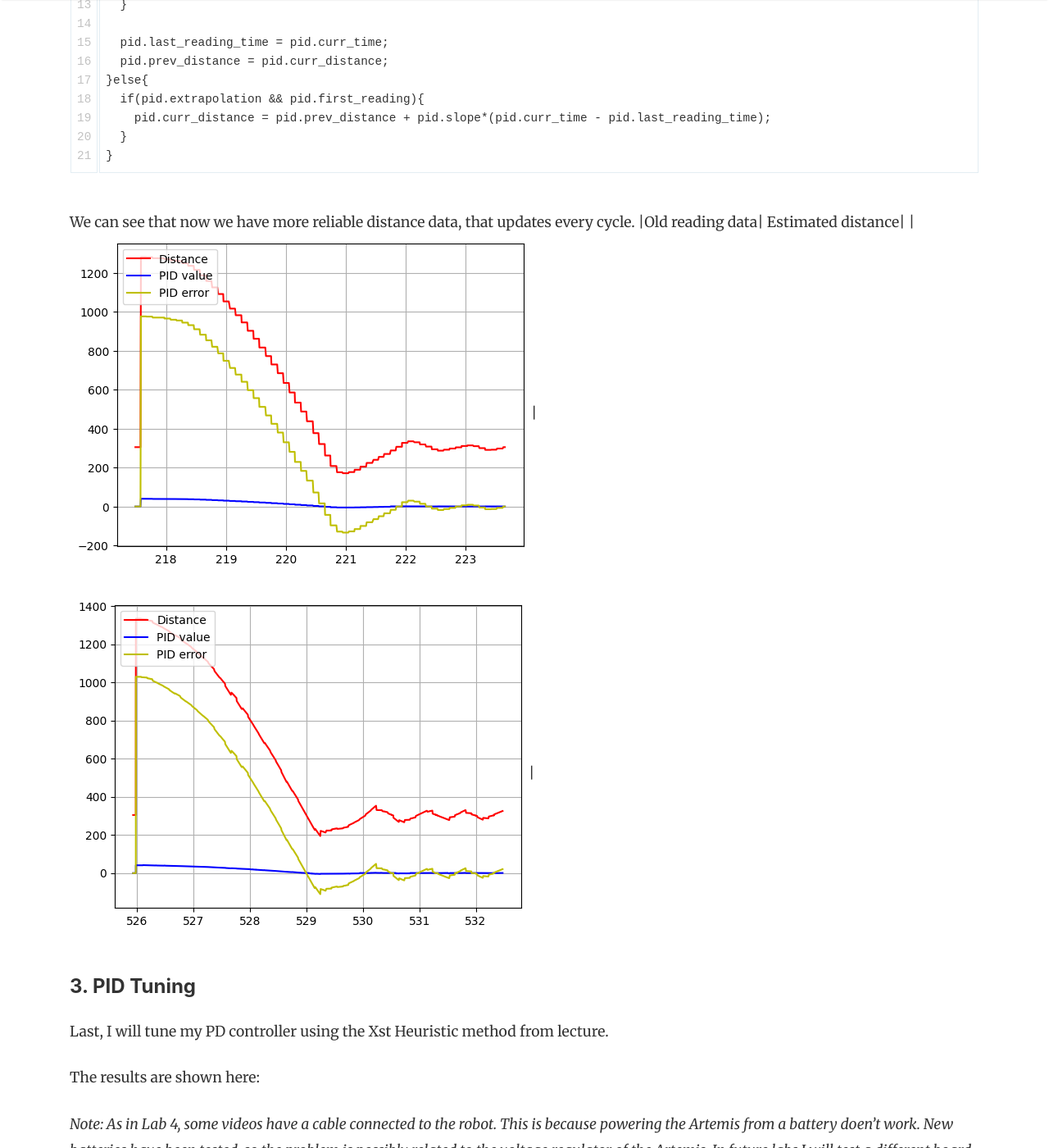
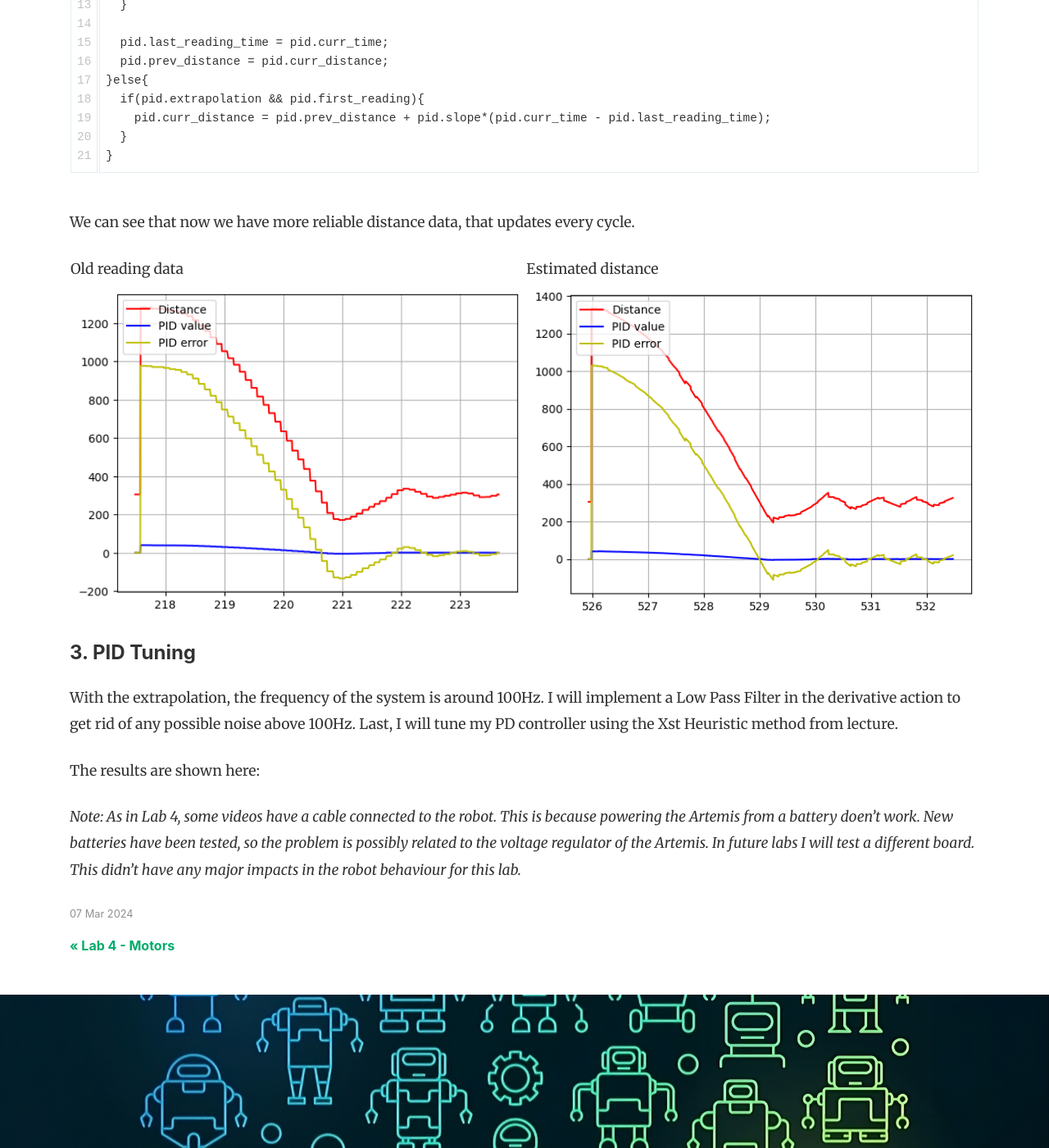
Before and after one commit to miguelalvarezd/FastRobots, a Jekyll site: the page built from _posts/2024-03-07-lab-5.md, in a window 1280 px wide and 1400 px high, scrolled down 6509 px. Shown: the whole window at 82% size. Built offline with Jekyll 4.4.1, drawn with Linux system fonts in a browser that asks for light colours; nearby versions of some CDN libraries; comment, search, counter and statistics services are not loaded.

Commit message:
Update 2024-03-07-lab-5.md

````diff
--- a/_posts/2024-03-07-lab-5.md
+++ b/_posts/2024-03-07-lab-5.md
@@ -226,11 +226,13 @@ if(distanceSensorA.checkForDataReady()){
 ```
 
 We can see that now we have more reliable distance data, that updates every cycle.
+
 |Old reading data|   Estimated distance|
 |<img class= "img_post" src="{{ site.baseurl }}/assets/images/lab5/old_reading.png" alt="Old reading data.">|<img class= "img_post" src="{{ site.baseurl }}/assets/images/lab5/estimation.png" alt="Estimated distance.">|
 
 #### 3. PID Tuning
 
+With the extrapolation, the frequency of the system is around 100Hz. I will implement a Low Pass Filter in the derivative action to get rid of any possible noise above 100Hz.
 Last, I will tune my PD controller using the Xst Heuristic method from lecture.
 
 The results are shown here:
````
